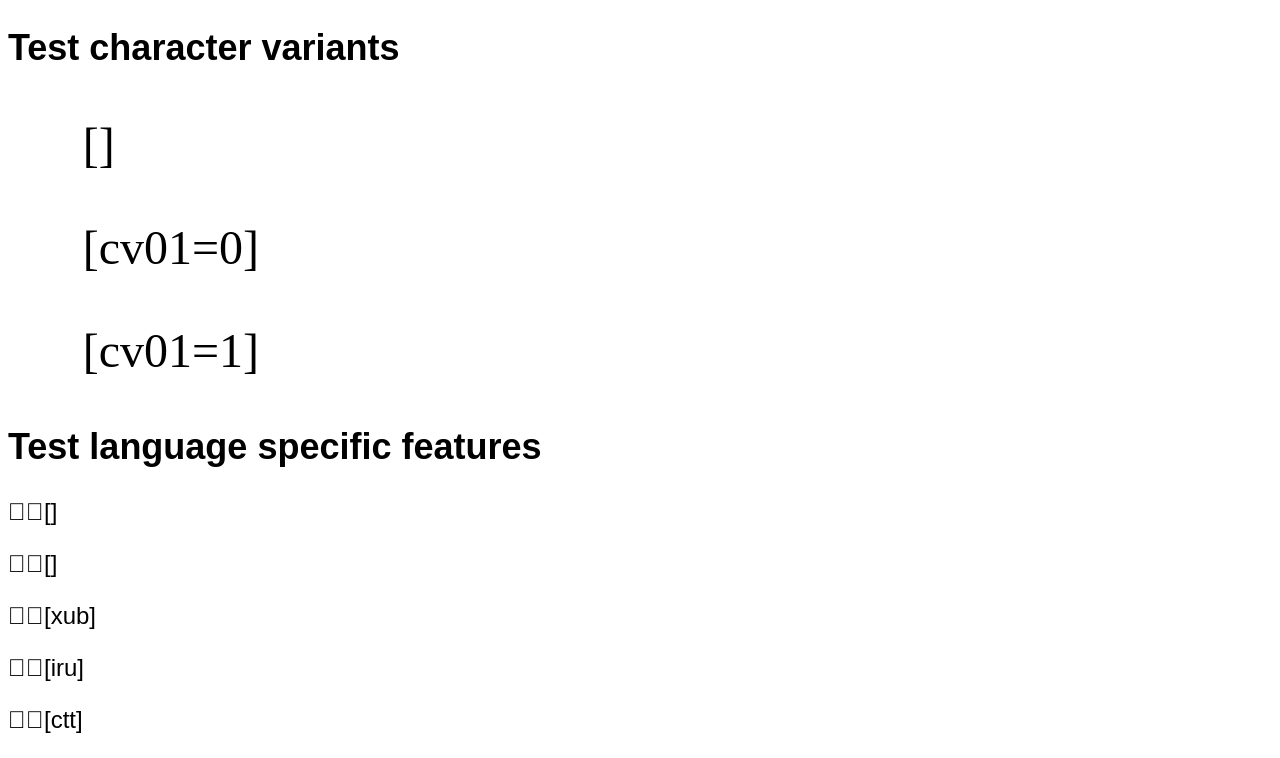
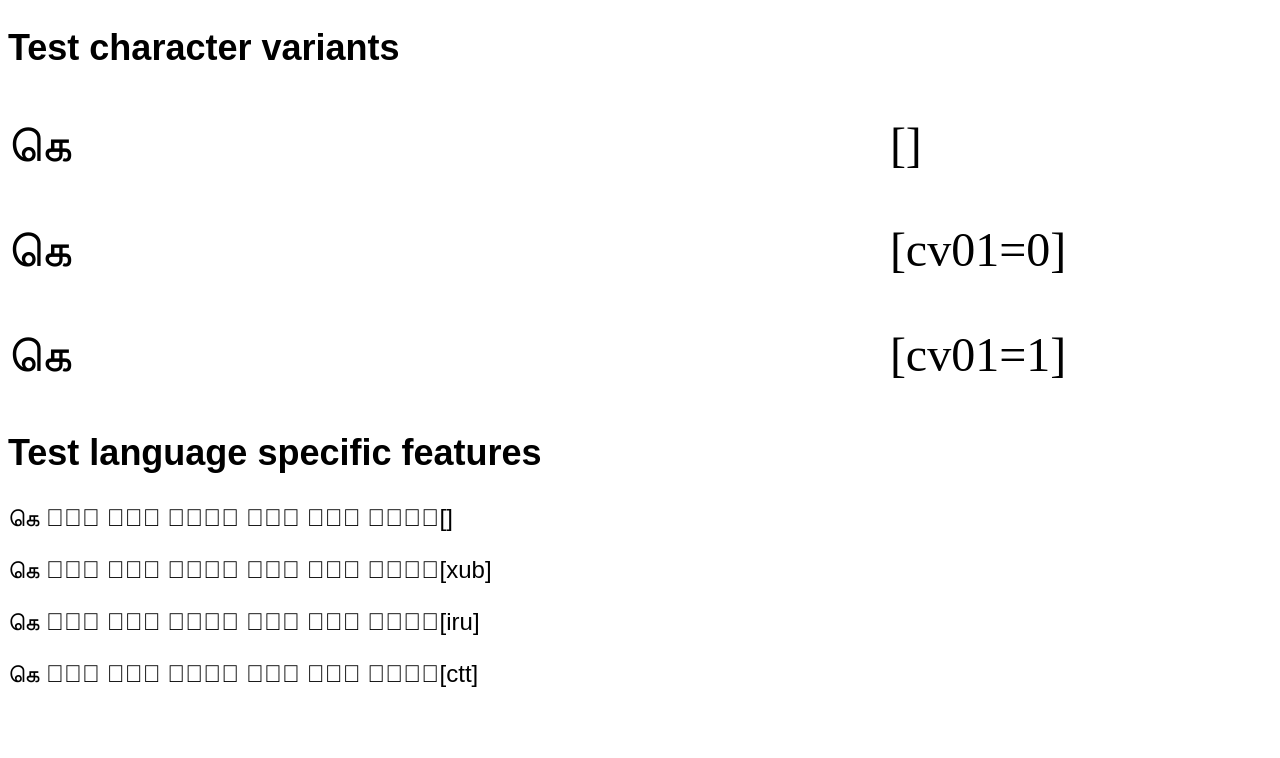
Before and after one commit to nlci/taml-font-thiruvalluvar, a plain HTML site: page web/ThiruValluvar-webfont-example.html in a window 1280 px wide. Shown: the part 744-1502 px from the top of the page. After the commit the page ends 1456 px from the top, so only its background shows below. Drawn offline with Linux system fonts and the light colour scheme; a web font is replaced by a local one.

Commit message:
Additional nukta test data also needs to be tested in Firefox

```diff
--- a/web/ThiruValluvar-webfont-example.html
+++ b/web/ThiruValluvar-webfont-example.html
@@ -44,16 +44,15 @@ If this is not the case, go to (http://scripts.sil.org/OFL) for all the details
 1948 திசெம்பர் மாதம் 10ஆம் தேதி, ஐக்கிய நாடுகள் பொதுச்சபை, மனித உரிமை பற்றிய உலகப் பிரகடனத்தை ஏற்றுச் சாற்றியது. அப்பிரகடனம் மேல்வரும் பக்கங்களில் முற்றுமுழுதாகத் தரப்படுகின்றது. வரலாற்று முக்கியத்துவம் வாய்ந்த அந்நடவடிக்கையின் பின்னர் சபையானது, பிரகடனத்தை வெளியிடுமாறும், அவ்வாறு வெளியிடப் பெற்றதை "நாடுகள் அல்லது ஆள்பலங்களின் அரசியல் அந்தஸ்துக் காரணமாக எவ்வித வேறுபாடுமில்லாவகையில் எல்லாப் பள்ளிகளிலும் பிற கல்வி நிறுவனங்களிலும் பரப்பவும், காட்சிக்கு வைக்கவும், வாசிக்கச் செய்யவும், விளக்கவும்" செயற்படுமாறு அங்கத்துவ நாடுகள் யாவற்றையும் கேட்டுக் கொண்டது.</p>
 
 <h2>Test character variants</h2>
-<p class=cv01x>&#xB95;&#x1133B;[]</p>
-<p class=cv010>&#xB95;&#x1133B;[cv01=0]</p>
-<p class=cv011>&#xB95;&#x1133B;[cv01=1]</p>
+<p class=cv01x>&#x0b95;&#x0bc6; &#x0b95;&#x0bc6;&#x1133b; &#x0b95;&#x1133b;&#x0bc6; &#x0b95;&#x1133b;&#x0bc6;&#x1133b; &#x0b95;&#x0bc6;&#x1133c; &#x0b95;&#x1133c;&#x0bc6; &#x0b95;&#x1133c;&#x0bc6;&#x1133c;[]</p>
+<p class=cv010>&#x0b95;&#x0bc6; &#x0b95;&#x0bc6;&#x1133b; &#x0b95;&#x1133b;&#x0bc6; &#x0b95;&#x1133b;&#x0bc6;&#x1133b; &#x0b95;&#x0bc6;&#x1133c; &#x0b95;&#x1133c;&#x0bc6; &#x0b95;&#x1133c;&#x0bc6;&#x1133c;[cv01=0]</p>
+<p class=cv011>&#x0b95;&#x0bc6; &#x0b95;&#x0bc6;&#x1133b; &#x0b95;&#x1133b;&#x0bc6; &#x0b95;&#x1133b;&#x0bc6;&#x1133b; &#x0b95;&#x0bc6;&#x1133c; &#x0b95;&#x1133c;&#x0bc6; &#x0b95;&#x1133c;&#x0bc6;&#x1133c;[cv01=1]</p>
 
 <h2>Test language specific features</h2>
-<p>&#xB95;&#x1133B;[]</p>
-<p>&#xB95;&#x1133C;[]</p>
-<p lang="xub">&#xB95;&#x1133B;[xub]</p>
-<p lang="iru">&#xB95;&#x1133B;[iru]</p>
-<p lang="ctt">&#xB95;&#x1133C;[ctt]</p>
+<p>&#x0b95;&#x0bc6; &#x0b95;&#x0bc6;&#x1133b; &#x0b95;&#x1133b;&#x0bc6; &#x0b95;&#x1133b;&#x0bc6;&#x1133b; &#x0b95;&#x0bc6;&#x1133c; &#x0b95;&#x1133c;&#x0bc6; &#x0b95;&#x1133c;&#x0bc6;&#x1133c;[]</p>
+<p lang="xub">&#x0b95;&#x0bc6; &#x0b95;&#x0bc6;&#x1133b; &#x0b95;&#x1133b;&#x0bc6; &#x0b95;&#x1133b;&#x0bc6;&#x1133b; &#x0b95;&#x0bc6;&#x1133c; &#x0b95;&#x1133c;&#x0bc6; &#x0b95;&#x1133c;&#x0bc6;&#x1133c;[xub]</p>
+<p lang="iru">&#x0b95;&#x0bc6; &#x0b95;&#x0bc6;&#x1133b; &#x0b95;&#x1133b;&#x0bc6; &#x0b95;&#x1133b;&#x0bc6;&#x1133b; &#x0b95;&#x0bc6;&#x1133c; &#x0b95;&#x1133c;&#x0bc6; &#x0b95;&#x1133c;&#x0bc6;&#x1133c;[iru]</p>
+<p lang="ctt">&#x0b95;&#x0bc6; &#x0b95;&#x0bc6;&#x1133b; &#x0b95;&#x1133b;&#x0bc6; &#x0b95;&#x1133b;&#x0bc6;&#x1133b; &#x0b95;&#x0bc6;&#x1133c; &#x0b95;&#x1133c;&#x0bc6; &#x0b95;&#x1133c;&#x0bc6;&#x1133c;[ctt]</p>
 
 </div>
 </body>
```
